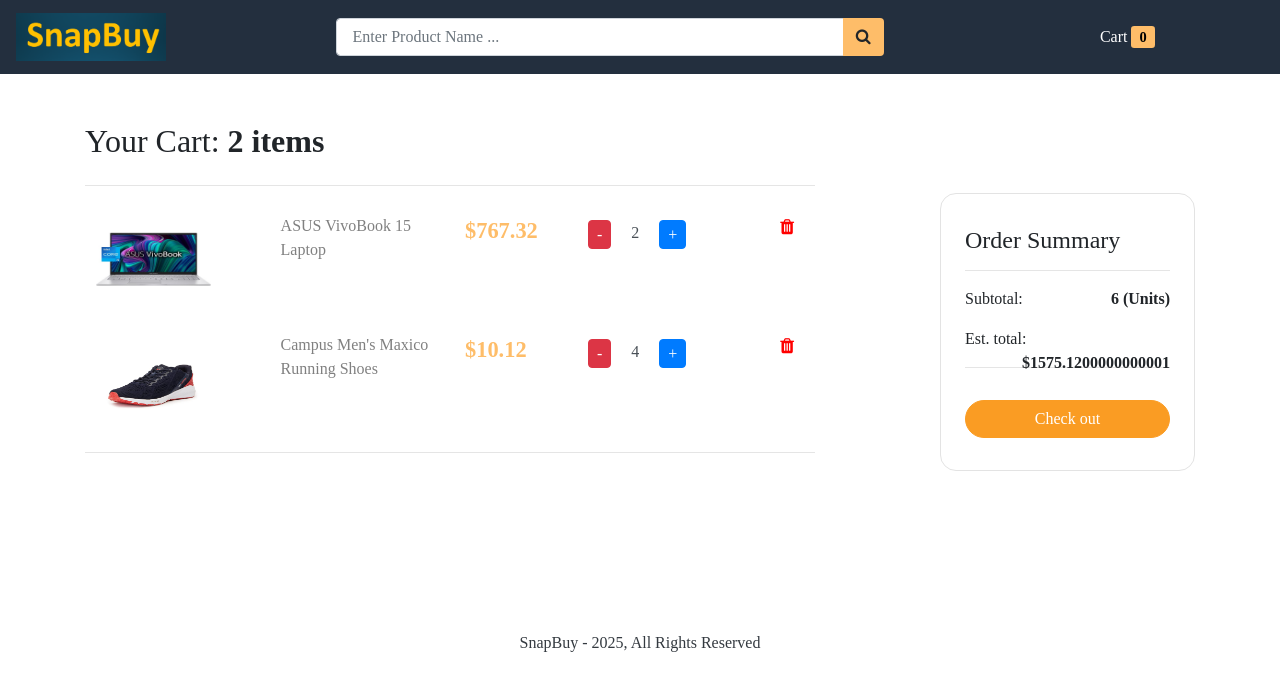
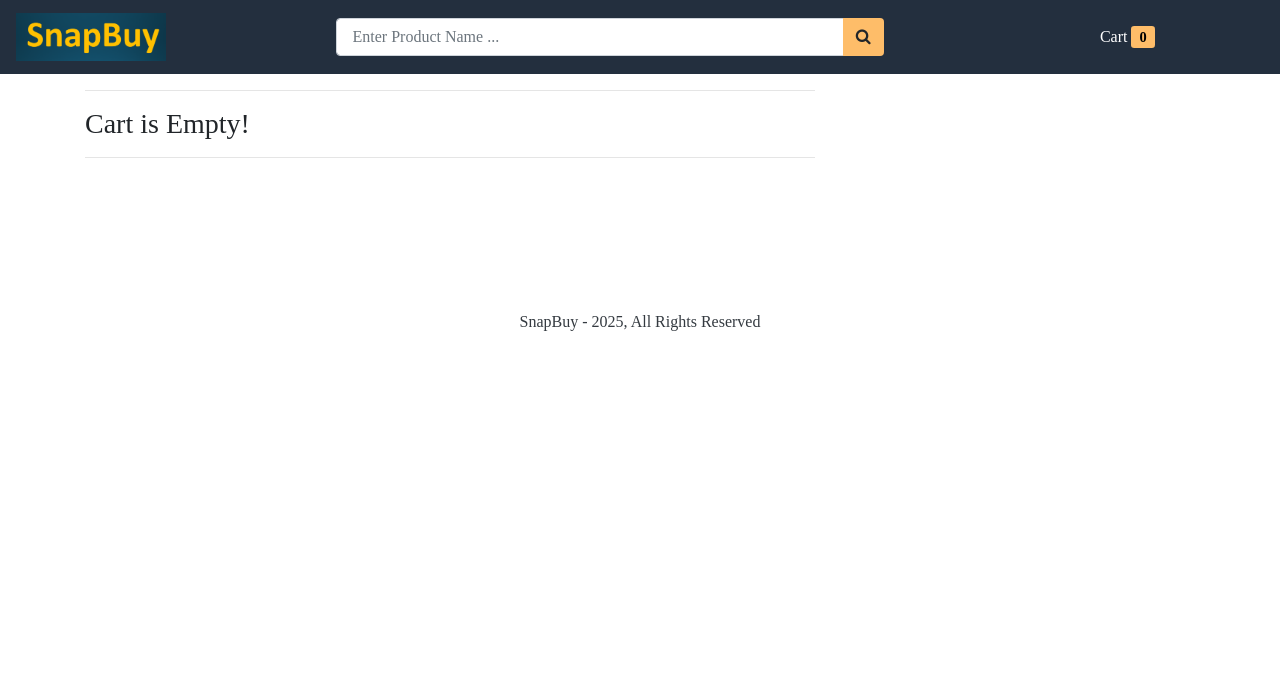
Before and after one commit to Sivasuthan9/SnapBuy, an Angular app in the folder fe/: page /cart in a window 1280 px wide. Shown: the top 690 px of the page. Built offline with nearby package versions, Linux system fonts and the light colour scheme; a web font is replaced by a local one.

Commit message:
cart is linked properly.

```diff
--- a/fe/src/app/app.html
+++ b/fe/src/app/app.html
@@ -26,9 +26,10 @@
 
     <div class="col-12 col-md-3 mt-4 mt-md-0 text-center">
     <!-- <button class="btn" id="login_btn">Login</button> -->
-
+    <a routerLink="/cart">
     <span id="cart" class="ml-3">Cart</span>
     <span class="ml-1" id="cart_count">{{cartCount}}</span>
+    </a>
     </div>
 </nav>
 <router-outlet />
--- a/fe/src/app/cart/cart.ts
+++ b/fe/src/app/cart/cart.ts
@@ -1,6 +1,7 @@
 import { CommonModule } from '@angular/common';
 import { Component, OnInit } from '@angular/core';
 import { RouterModule } from '@angular/router';
+import { cartService } from '../cart.service';
 
 @Component({
   selector: 'app-cart',
@@ -9,46 +10,20 @@
   styleUrl: './cart.css'
 })
 export class Cart implements OnInit{
-    cartItems = [
-            {product : {
-        "_id": "688319e148711dabb882d863",
-        "name": "ASUS VivoBook 15 Laptop",
-        "price": 767.32,
-        "description": "ASUS VivoBook 15 15.6-inch (39.62 cm) HD, Dual Core Intel Celeron N4020, Thin and Light Laptop (4GB RAM/256GB SSD/Integrated Graphics/Windows 11 Home/Transparent Silver/1.8 Kg), X515MA-BR011W",
-        "ratings": 5,
-        "images": [
-          {
-            "image": "/images/products/7.jpg"
-          }
-        ],
-        "category": "Laptops",
-        "seller": "Ebay",
-        "stock": 9
-                      },
-            qty : 2},
-
-            {product : {
-              "_id": "688319e148711dabb882d865",
-              "name": "Campus Men's Maxico Running Shoes",
-              "price": 10.12,
-              "description": "The high raised back cover with extra padding.",
-              "ratings": 3,
-              "images": [
-                {
-                  "image": "/images/products/5.jpg"
-                }
-              ],
-              "category": "Sports",
-              "seller": "Ebay",
-              "stock": 6
-            },
-            qty : 4}
-    ]
+    cartItems:any = []
     cartCount = 0;
     subTotal = 0;
     estTotal = 0;
 
+    constructor(private cartService:cartService){
+
+    }
+
     ngOnInit(): void {
+
+        this.cartService.currentSource.subscribe((data:any)=> {
+          this.cartItems = data;
+        })
         this.calculateCartItems()
     }
 
--- a/fe/src/app/product-detail/product-detail.html
+++ b/fe/src/app/product-detail/product-detail.html
@@ -21,7 +21,7 @@
             <div class="stockCounter d-inline">
                 <span class="btn btn-danger minus" (click)="decreaseQyt()">-</span>
 
-                <input type="number" class="form-control count d-inline" value="1" [(ngModel)]="qyt" readOnly />
+                <input type="number" class="form-control count d-inline" value="1" [(ngModel)]="qty" readOnly />
 
                 <span class="btn btn-primary plus" (click)="increaseQyt()">+</span>
             </div>
--- a/fe/src/app/product-detail/product-detail.ts
+++ b/fe/src/app/product-detail/product-detail.ts
@@ -14,7 +14,7 @@
 })
 export class ProductDetail implements OnInit{
       product:any = null;
-      qyt:any=1;
+      qty:any=1;
       constructor(
         private route:ActivatedRoute,
         private api:Api,
@@ -34,23 +34,23 @@
       }
 
       increaseQyt(){
-        if (this.qyt == this.product.stock){
+        if (this.qty == this.product.stock){
           return;
         }
-        this.qyt = this.qyt + 1;
+        this.qty = this.qty + 1;
       }
 
       decreaseQyt(){
-        if (this.qyt == 1){
+        if (this.qty == 1){
           return;
         }
-        this.qyt = this.qyt - 1;
+        this.qty = this.qty - 1;
       }
 
       addToCart(){
         const newCartItem = {
           product: this.product,
-          qyt: this.qyt
+          qty: this.qty
         }
 
       this.cartService.addItem(newCartItem)
```
